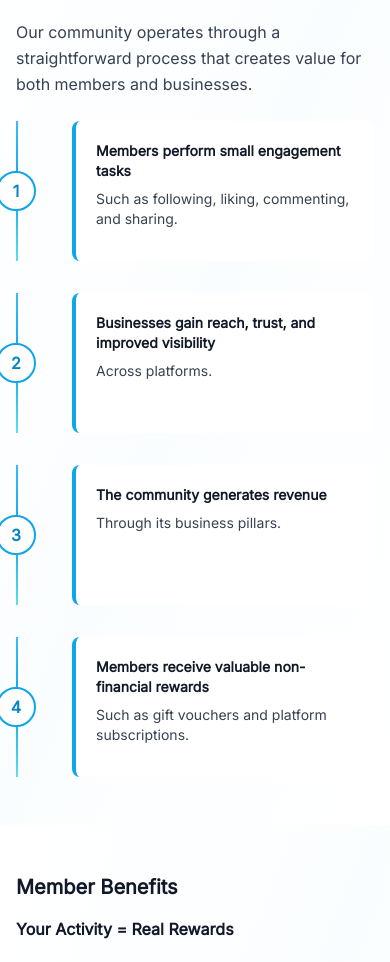
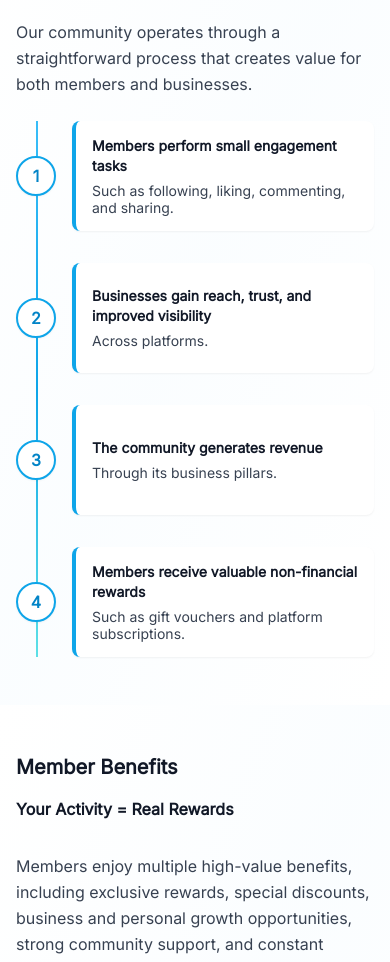
Before and after one commit to bala290498/orca-circle, a Next.js app: page / in a window 390 px wide. Shown: the part 3200-4162 px from the top of the page. Built offline with nearby package versions, Linux system fonts and the light colour scheme.

Commit message:
Fix mobile alignment and card styling in HowItWorks component

```diff
--- a/components/HowItWorks.tsx
+++ b/components/HowItWorks.tsx
@@ -88,32 +88,32 @@ export default function HowItWorks() {
                   </div>
 
                   {/* Mobile Layout - Single column */}
-                  <div className="md:hidden space-y-8">
-                    {steps.map((step, index) => {
-                      return (
-                        <div key={index} className="relative">
-                          {/* Timeline line for mobile */}
-                          <div className="absolute left-0 top-0 bottom-0 w-0.5 bg-gradient-to-b from-primary-400 via-primary-500 to-secondary-500"></div>
+                  <div className="md:hidden relative">
+                    {/* Continuous timeline line for mobile */}
+                    <div className="absolute left-5 top-0 bottom-0 w-0.5 bg-gradient-to-b from-primary-400 via-primary-500 to-secondary-500"></div>
 
-                          <div className="flex items-center ml-8">
-                            {/* Timeline node */}
-                            <div className="absolute left-0 z-10 -translate-x-1/2">
-                              <div className="w-10 h-10 bg-white rounded-full flex items-center justify-center text-base font-semibold border-2 border-primary-500 text-primary-600">
+                    <div className="space-y-8">
+                      {steps.map((step, index) => {
+                        return (
+                          <div key={index} className="relative flex items-center gap-4">
+                            {/* Timeline node - centered on the line */}
+                            <div className="relative z-10 flex-shrink-0">
+                              <div className="w-10 h-10 bg-white rounded-full flex items-center justify-center text-base font-semibold border-2 border-primary-500 text-primary-600 shadow-sm">
                                 {step.number}
                               </div>
                             </div>
 
                             {/* Card */}
-                            <div className="w-full bg-white rounded-lg p-5 transition-all duration-200 flex flex-col border-l-4 border-primary-500 min-h-[140px] ml-6">
-                              <h3 className="text-sm font-semibold text-gray-900 mb-2">
+                            <div className="flex-1 bg-white rounded-lg px-4 py-2.5 transition-all duration-200 flex flex-col justify-center border-l-4 border-primary-500 h-[110px] shadow-sm">
+                              <h3 className="text-sm font-semibold text-gray-900 mb-1.5">
                                 {step.title}
                               </h3>
-                              <p className="text-sm text-gray-700">{step.description}</p>
+                              <p className="text-sm text-gray-700 leading-tight">{step.description}</p>
                             </div>
                           </div>
-                        </div>
-                      );
-                    })}
+                        );
+                      })}
+                    </div>
                   </div>
                 </div>
               </div>
```
